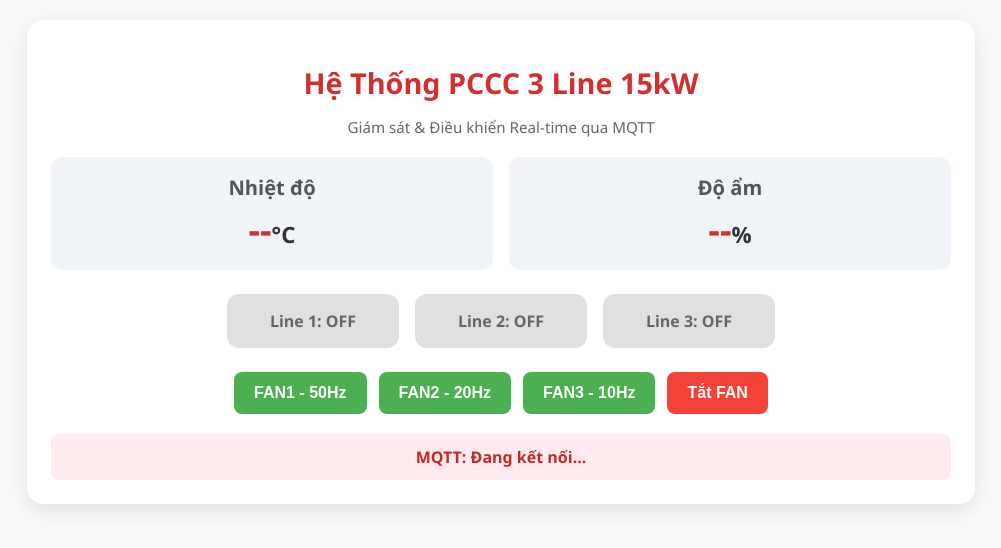
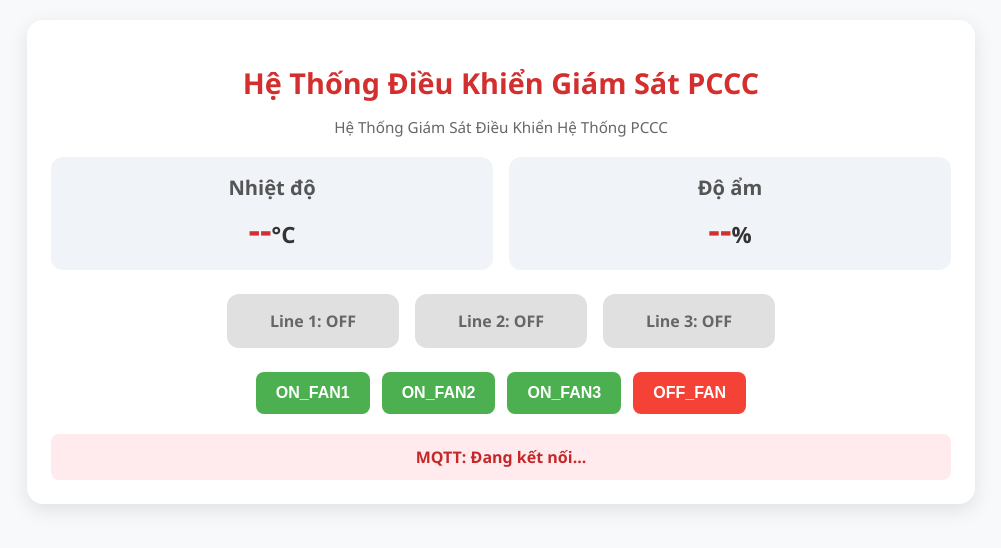
Before and after one commit to 0971048764/PCCC, a plain HTML site: page index.html in a window 1280 px wide. Shown: the whole page, without its empty margins (139-1140 px from the left). Drawn offline with Linux system fonts and the light colour scheme; a script that the page names is missing.

Commit message:
Add files via upload

```diff
--- a/index.html
+++ b/index.html
@@ -110,8 +110,8 @@
 </head>
 <body>
   <div class="container">
-    <h1>Hệ Thống PCCC 3 Line 15kW</h1>
-    <p class="subtitle">Giám sát & Điều khiển Real-time qua MQTT</p>
+    <h1>Hệ Thống Điều Khiển Giám Sát PCCC</h1>
+    <p class="subtitle">Hệ Thống Giám Sát Điều Khiển Hệ Thống PCCC</p>
 
     <div class="sensor-grid">
       <div class="sensor-card">
@@ -131,10 +131,10 @@
     </div>
 
     <div class="controls">
-      <button class="btn-on" onclick="send('FAN1')">FAN1 - 50Hz</button>
-      <button class="btn-on" onclick="send('FAN2')">FAN2 - 20Hz</button>
-      <button class="btn-on" onclick="send('FAN3')">FAN3 - 10Hz</button>
-      <button class="btn-off" onclick="send('FANOFF')">Tắt FAN</button>
+      <button class="btn-on" onclick="send('FAN1')">ON_FAN1</button>
+      <button class="btn-on" onclick="send('FAN2')">ON_FAN2</button>
+      <button class="btn-on" onclick="send('FAN3')">ON_FAN3</button>
+      <button class="btn-off" onclick="send('FANOFF')">OFF_FAN</button>
     </div>
 
     <div class="status disconnected" id="status">MQTT: Đang kết nối...</div>
```
